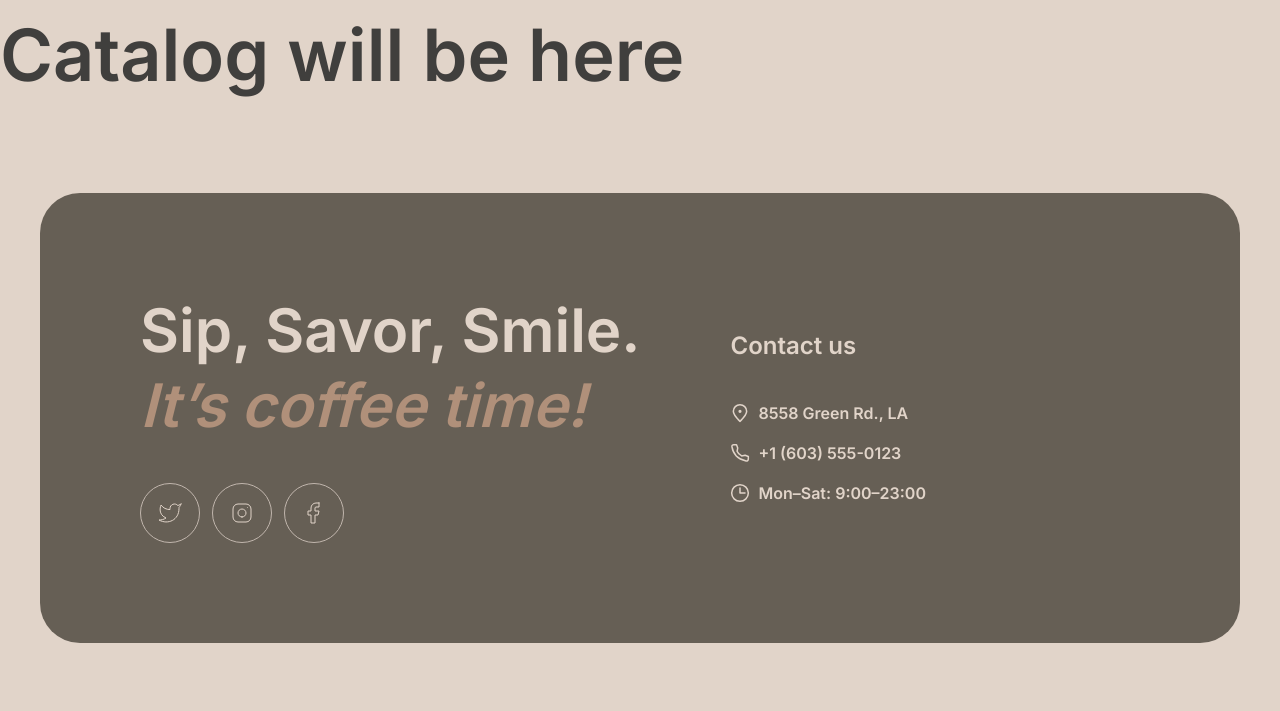
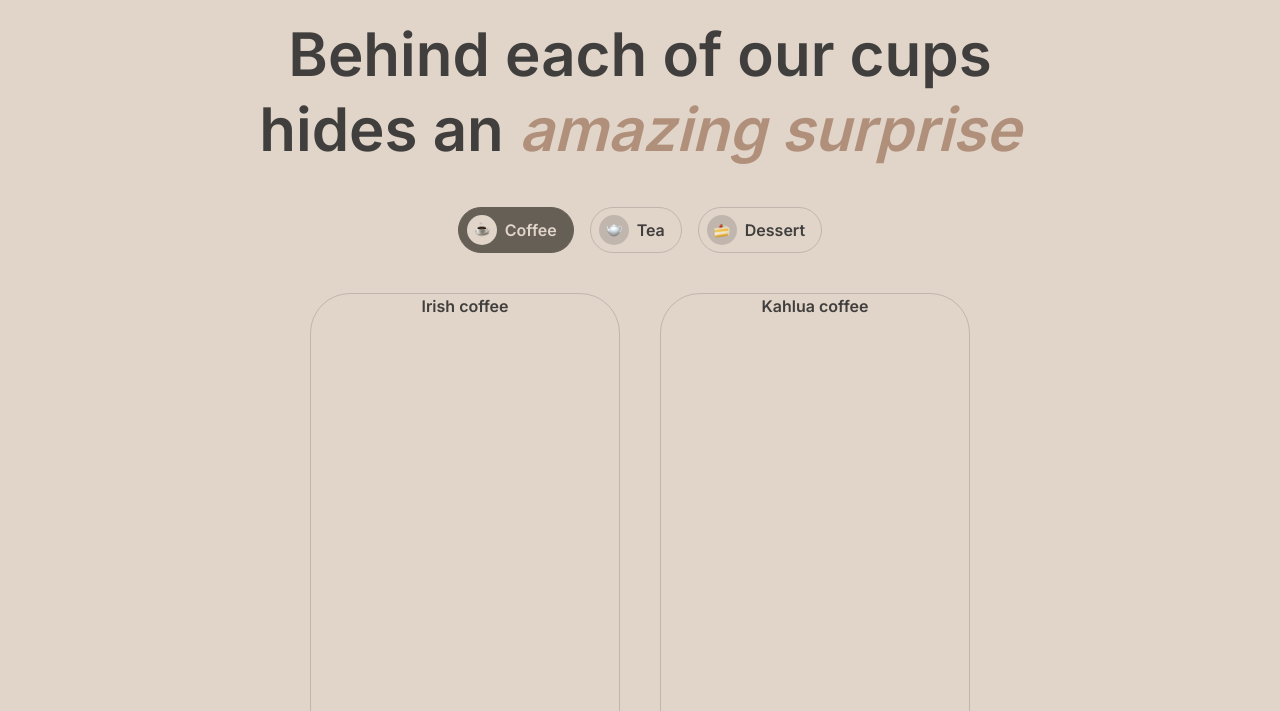
Before and after one commit to andrewfroze/rsschool-landing-page, a website built with Vite: page index.html in a window 1280 px wide. Both pictures are taken after a click on the link "Menu". Shown: the part 89-800 px from the top of the page. Built offline with nearby package versions, Linux system fonts and the light colour scheme.

Commit message:
feat: create catalog page

```diff
--- a/src/scripts/catalog.js
+++ b/src/scripts/catalog.js
@@ -1,7 +1,119 @@
+import "../styles/catalog.scss";
+import { createMenuCard } from "./menu-card.js";
+import coffeeIcon from "../images/coffee.png";
+import teaIcon from "../images/tea.png";
+import dessertIcon from "../images/dessert.png";
+
+import coffee1 from "../images/coffee-1.jpg";
+import coffee2 from "../images/coffee-2.jpg";
+
+const menuItems = [
+  {
+    category: "coffee",
+    name: "Irish coffee",
+    description:
+      "Fragrant black coffee with Jameson Irish whiskey and whipped milk.",
+    price: "$7.00",
+    image: coffee1,
+  },
+  {
+    category: "coffee",
+    name: "Kahlua coffee",
+    description:
+      "Classic coffee with Kahlua liqueur and whipped cream.",
+    price: "$7.00",
+    image: coffee2,
+  },
+];
+
 function renderCatalog() {
-    const catalogContainer = document.createElement("h1");
-    catalogContainer.textContent = "Catalog will be here";
-    return catalogContainer;
+  const menu = document.createElement("section");
+  menu.className = "menu";
+  menu.id = "menu";
+
+  const container = document.createElement("div");
+  container.className = "menu__container";
+
+  const offer = document.createElement("div");
+  offer.className = "menu__offer";
+
+  const title = document.createElement("h2");
+  title.className = "menu__title";
+  title.innerHTML =
+    "Behind each of our cups hides an <em>amazing surprise</em>";
+
+  const tabs = document.createElement("div");
+  tabs.className = "menu__tabs";
+
+  function createTab(category, icon, text, active = false) {
+    const tab = document.createElement("button");
+
+    tab.className = "menu__tab";
+    tab.type = "button";
+    tab.dataset.category = category;
+
+    if (active) {
+      tab.classList.add("active");
+    }
+
+    const iconWrapper = document.createElement("span");
+    iconWrapper.className = "menu__tab-icon";
+
+    const img = document.createElement("img");
+    img.className = "menu__tab-icon__img";
+    img.src = icon;
+    iconWrapper.append(img);
+
+    const label = document.createElement("span");
+    label.className = "menu__tab-label";
+    label.textContent = text;
+
+    tab.append(iconWrapper, label);
+
+    return tab;
+  }
+
+  tabs.append(
+    createTab("coffee", coffeeIcon, "Coffee", true),
+    createTab("tea", teaIcon, "Tea"),
+    createTab("dessert", dessertIcon, "Dessert"),
+  );
+
+  offer.append(title, tabs);
+
+  const grid = document.createElement("div");
+  grid.className = "menu__grid";
+
+  function renderCards(category) {
+    grid.replaceChildren();
+
+    const filteredItems = menuItems.filter(
+      (item) => item.category === category,
+    );
+
+    filteredItems.forEach((item) => {
+      grid.append(createMenuCard(item));
+    });
+  }
+
+  tabs.addEventListener("click", (event) => {
+    const tab = event.target.closest(".menu__tab");
+
+    if (!tab) {
+      return;
+    }
+
+    tabs.querySelector(".active")?.classList.remove("active");
+    tab.classList.add("active");
+
+    renderCards(tab.dataset.category);
+  });
+
+  container.append(offer, grid);
+  menu.append(container);
+
+  renderCards("coffee");
+  return menu;
 }
 
 export { renderCatalog }
--- a/src/scripts/contacts.js
+++ b/src/scripts/contacts.js
@@ -25,10 +25,12 @@ function renderContacts() {
   const socials = document.createElement("div");
   socials.className = "contacts__socials";
 
-  function createSocialButton(icon, label) {
+  function createSocialButton(icon, label, link) {
     const social = document.createElement("a");
     social.className = "contacts__social";
-    social.href = "#";
+    social.href = link;
+    social.target = "_blank";
+    social.rel = "noopener noreferrer";
     social.setAttribute("aria-label", label);
     social.innerHTML = icon;
 
@@ -36,9 +38,9 @@ function renderContacts() {
   }
 
   socials.append(
-    createSocialButton(twitterIcon, "Twitter"),
-    createSocialButton(instagramIcon, "Instagram"),
-    createSocialButton(facebookIcon, "Facebook"),
+    createSocialButton(twitterIcon, "Twitter", "https://twitter.com/"),
+    createSocialButton(instagramIcon, "Instagram", "https://instagram.com/"),
+    createSocialButton(facebookIcon, "Facebook", "https://facebook.com/"),
   );
 
   contactsOffer.append(contactsTitle, socials);
--- /dev/null
+++ b/src/scripts/menu-card.js
@@ -0,0 +1,8 @@
+function createMenuCard(item) {
+  const card = document.createElement("article");
+  card.className = "menu__card";
+  card.textContent = item.name;
+  return card;
+}
+
+export { createMenuCard }
--- a/src/styles/catalog.scss
+++ b/src/styles/catalog.scss
@@ -0,0 +1,180 @@
+.menu {
+  display: flex;
+  flex-direction: column;
+  justify-content: center;
+  align-items: flex-start;
+
+  width: 100%;
+  padding-inline: clamp(
+    16px,
+    calc(16px + (100vw - 380px) * 0.0738),
+    40px
+  );
+
+  &__container {
+    display: flex;
+    flex-direction: column;
+    align-items: flex-start;
+    gap: 40px;
+
+    width: 100%;
+    max-width: 1360px;
+    margin: 0 auto;
+  }
+
+  &__offer {
+    display: flex;
+    flex-direction: column;
+    align-items: center;
+    gap: 40px;
+
+    width: 100%;
+  }
+
+  &__title {
+    width: 100%;
+    max-width: 800px;
+
+    text-align: center;
+  }
+
+  &__tabs {
+    display: flex;
+    justify-content: center;
+    align-items: center;
+    gap: 16px;
+  }
+
+  &__tab {
+    display: flex;
+    justify-content: center;
+    align-items: center;
+    gap: 8px;
+
+    height: 46px;
+    padding: 8px 16px 8px 8px;
+
+    border: 1px solid var(--theme-border-primary);
+    border-radius: 100px;
+
+    background: transparent;
+    color: var(--theme-text-primary);
+
+    cursor: pointer;
+
+    &.active {
+      border-color: var(--theme-background-container);
+      background: var(--theme-background-container);
+      color: var(--theme-text-inverse);
+
+      .menu__tab-icon {
+        background: var(--theme-background-page);
+      }
+    }
+  }
+
+  &__tab-icon {
+    display: flex;
+    justify-content: center;
+    align-items: center;
+
+    width: 30px;
+    height: 30px;
+
+    border-radius: 50%;
+    background: var(--theme-border-primary);
+
+    &__img {
+      width: 16px;
+      height: 16px;
+    }
+  }
+
+  &__grid {
+    display: flex;
+    flex-wrap: wrap;
+    justify-content: center;
+    align-items: flex-start;
+    align-content: flex-start;
+
+    gap: 40px;
+
+    width: 100%;
+  }
+
+  &__card {
+    display: flex;
+    flex-direction: column;
+    align-items: center;
+
+    width: 310px;
+    height: 506px;
+
+    overflow: hidden;
+
+    border: 1px solid var(--theme-border-primary);
+    border-radius: 40px;
+
+    background: var(--theme-background-page);
+  }
+
+  &__card-image-wrapper {
+    width: 310px;
+    height: 310px;
+    overflow: hidden;
+    flex-shrink: 0;
+  }
+
+  &__card-image {
+    display: block;
+
+    width: 100%;
+    height: 100%;
+
+    object-fit: cover;
+
+    transition: transform 500ms ease;
+  }
+
+  &__card-description {
+    display: flex;
+    flex-direction: column;
+    justify-content: space-between;
+
+    width: 100%;
+    height: 196px;
+
+    padding: 20px;
+  }
+
+  &__card-title {
+    display: flex;
+    flex-direction: column;
+    gap: 12px;
+  }
+
+  &__card-name,
+  &__card-price {
+    margin: 0;
+
+    font-size: 24px;
+    font-weight: 600;
+    line-height: 125%;
+  }
+
+  &__card-text {
+    margin: 0;
+
+    font-size: 16px;
+    font-weight: 400;
+    line-height: 150%;
+  }
+
+  @media (hover: hover) {
+    &__card:hover {
+      .menu__card-image {
+        transform: scale(1.1);
+      }
+    }
+  }
+}
--- a/src/styles/main.scss
+++ b/src/styles/main.scss
@@ -54,8 +54,10 @@ p {
   line-height: 105%;
 }
 
+span,
 button,
 a {
+  font-family: "Inter";
   font-size: 16px;
   font-weight: 600;
   line-height: 150%;
```
Also changed, not shown: src/images/coffee-1.jpg (added), src/images/coffee-2.jpg (added), src/images/coffee-3.jpg (added), src/images/coffee-4.jpg (added), src/images/coffee-5.jpg (added), src/images/coffee-6.jpg (added), src/images/coffee-7.jpg (added), src/images/coffee-8.jpg (added), src/images/coffee.png (added), src/images/dessert.png (added), src/images/tea.png (added).
